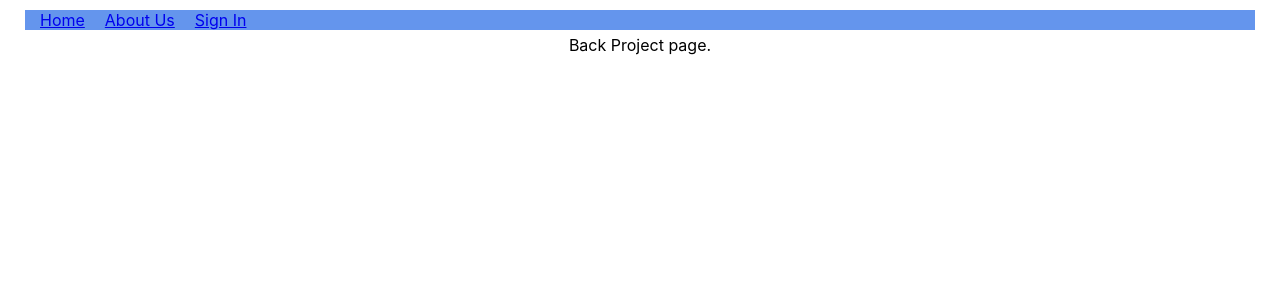
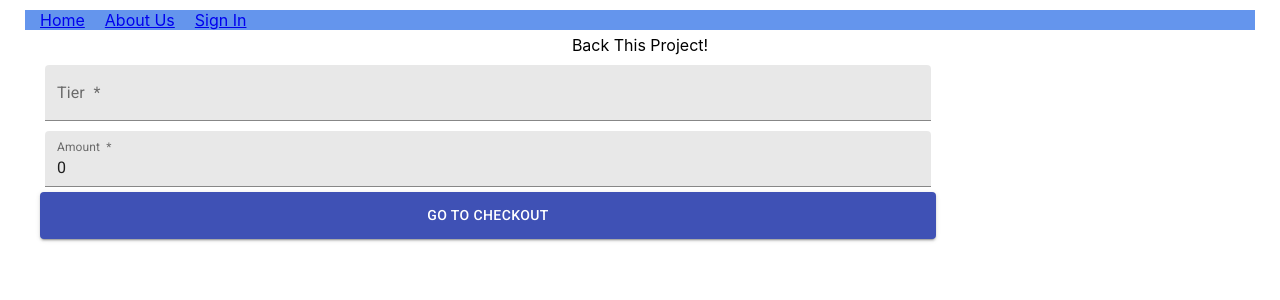
Before and after one commit to samkphillips/ChipIn, a React (Create React App) app in the folder client/: page /backproject/1 in a window 1280 px wide. Shown: the top 300 px of the page. Built offline with nearby package versions, Linux system fonts and the light colour scheme; no server answers.

Commit message:
Some more small tweaks, gonna have to call it good.

```diff
--- a/client/src/pages/BackProject.tsx
+++ b/client/src/pages/BackProject.tsx
@@ -1,10 +1,91 @@
-import React from 'react'
+import React, { useState, useEffect } from 'react'
+import { useParams, useNavigate } from 'react-router'
+import axios from 'axios'
+import { BASE_URL } from '../globals'
+
 import '../styles/App.css'
 
+import { Button, TextField } from '@material-ui/core'
+
+const iStateInfo = {
+  id: 0,
+  name: '',
+  startDate: '',
+  endDate: '',
+  goal: 1.0,
+  campaign: '',
+  description: '',
+  tags: '',
+  userId: 0,
+  publishReady: false,
+  createdAt: '',
+  updatedAt: ''
+}
+
+const iStateCheckout = {
+  tier: "",
+  amount: 0
+}
+
 function BackProject() {
+  const [projectInfo, setProjectInfo] = useState(iStateInfo)
+  const [purchaseForm, setPurchaseForm] = useState(iStateCheckout)
+  let params = useParams()
+  let navigate = useNavigate()
+
+  const getInfo = async () => {
+    const res = await axios.get(`${BASE_URL}/project/search/id/${params.project_id}`)
+    setProjectInfo(res.data)
+    setPurchaseForm(res.data)
+  }
+
+  const purchaseHandleChange = (e: any) => {
+    setPurchaseForm({
+      ...purchaseForm,
+      [e.target.name]: e.target.value || e.target.checked
+    })
+  }
+
+  const purchaseHandleSubmit = async (e: any) => {
+    e.preventDefault()
+    //call Stripe API
+    //make a checkout session
+    //retrieve the key to the checkout session object and stash it for later
+    console.log("Submitted.")
+  }
+
+  useEffect(() => {
+    getInfo()
+  }, [])
+
   return (
     <div>
-      Back Project page.
+      Back This Project!
+
+      <form onSubmit={purchaseHandleSubmit}>
+        <div className="project-form">
+          <TextField
+            onChange={purchaseHandleChange}
+            name="tier"
+            label="Tier"
+            value={purchaseForm.tier}
+            required
+            variant="filled"
+          />
+          <TextField
+            onChange={purchaseHandleChange}
+            name="amount"
+            label="Amount"
+            type="number"
+            value={purchaseForm.amount}
+            required
+            variant="filled"
+          />
+          <Button color="primary" variant="contained" type='submit'>
+            Go to Checkout
+          </Button>
+        </div>
+      </form>
     </div>
   )
 }
--- a/client/src/pages/EditProject.tsx
+++ b/client/src/pages/EditProject.tsx
@@ -103,7 +103,7 @@ function EditProject( { user }: any ) {
             checked={projectFormValues.publishReady}
           />
           <label>Ready to publish?</label>
-          <Button type='submit'>
+          <Button color="primary" variant="contained" type='submit'>
             Save Changes
           </Button>
         </div>
```
